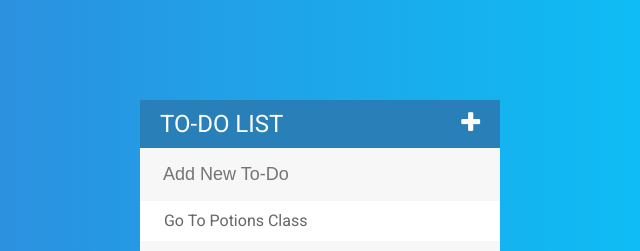
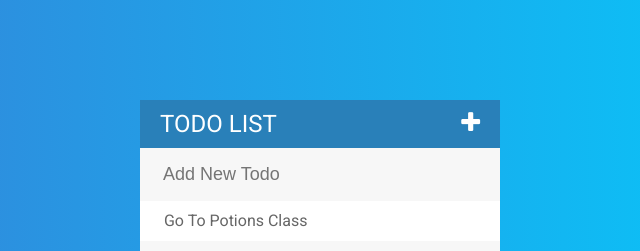
Before and after one commit to robaxelsen/jquerytodolist, a plain HTML site: page index.html in a window 1280 px wide. Shown: the top 251 px of the page, 320-960 px from the left. Drawn offline with Linux system fonts and the light colour scheme.

Commit message:
Change title word from To-Do to Todo

```diff
--- a/index.html
+++ b/index.html
@@ -1,7 +1,7 @@
 <!DOCTYPE HTML>
 <html>
 <head>
-    <title>To-Do List App</title>
+    <title>Todo List App</title>
     <link rel="stylesheet" href="assets/css/todos.css" type="text/css" />
     <link href='https://fonts.googleapis.com/css?family=Roboto:400,500,700' rel='stylesheet' type='text/css'>
     <link href="https://maxcdn.bootstrapcdn.com/font-awesome/4.6.3/css/font-awesome.min.css" rel="stylesheet" integrity="sha384-T8Gy5hrqNKT+hzMclPo118YTQO6cYprQmhrYwIiQ/3axmI1hQomh7Ud2hPOy8SP1" crossorigin="anonymous">
@@ -10,8 +10,8 @@
 <body>
 
     <div id="container">
-        <h1>To-Do List <i class="fa fa-plus"></i></h1>
-        <input type="text" placeholder="Add New To-Do">
+        <h1>Todo List <i class="fa fa-plus"></i></h1>
+        <input type="text" placeholder="Add New Todo">
         <ul>
             <li><span><i class="fa fa-trash"></i></span> Go To Potions Class</li>
             <li><span><i class="fa fa-trash"></i></span> Buy New Robes</li>
```
Also changed, not shown: 1 other file.
